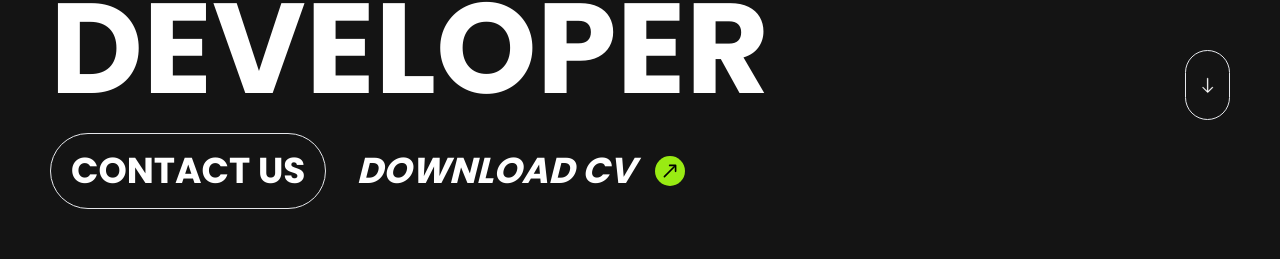
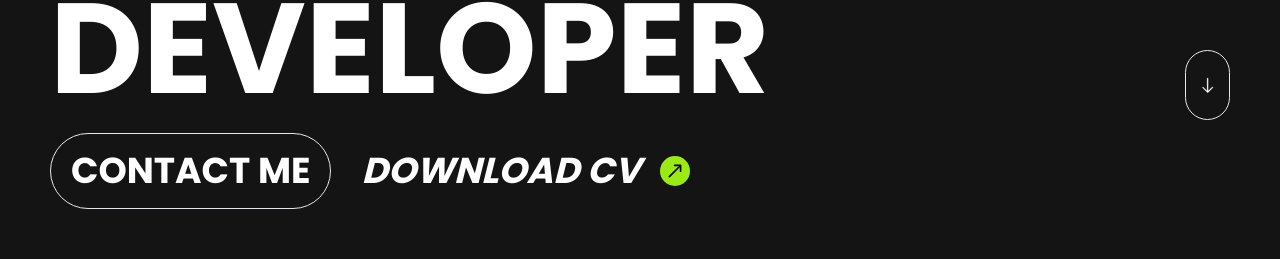
Before and after one commit to sanchitttt/portfolio, a Next.js app: page / in a window 1280 px wide. Shown: the part 393-652 px from the top of the page. Built offline with nearby package versions, Linux system fonts and the light colour scheme.

Commit message:
added functionality to some navbar buttons and download cv button

```diff
--- a/app/components/icons/index.tsx
+++ b/app/components/icons/index.tsx
@@ -2,21 +2,25 @@ import Image from "next/image";
 import Link from "next/link";
 
 export function EmailIcon() {
-    return <Image
+    return <Link href='mailto:sanchittewari222@gmail.com'>
+        <Image
             src='/email.svg'
             width={30}
             height={30}
             alt='Email: sanchittewari222@gmail.com'
         />
+    </Link>
 }
 
 export function PhoneIcon() {
-    return <Image
+    return <Link href='tel:837683128'>
+        <Image
             src='/phone.svg'
             width={30}
             height={30}
             alt='Phone: 8376831238'
         />
+    </Link>
 }
 
 export function LinkedinIcon({ size = 30 }: { size?: number }) {
@@ -92,7 +96,7 @@ export function GenericSkillIcon({
     src: string
 }) {
     return <Image
-        className= 'mobile:mx-[25px] tablet:mx-[50px] grayscale hover:grayscale-0 transition'
+        className='mobile:mx-[25px] tablet:mx-[50px] grayscale hover:grayscale-0 transition'
         src={src}
         width={72}
         height={72}
--- a/app/components/sections/LandingSection.tsx
+++ b/app/components/sections/LandingSection.tsx
@@ -1,6 +1,8 @@
 import React from 'react';
 import { ChevronTopRight, DownArrow, GithubIcon, LinkedinIcon } from '../icons';
 import { motion } from 'framer-motion';
+import Link from 'next/link';
+import config from '@/app/config';
 
 function LandingSection() {
     return (
@@ -12,9 +14,13 @@ function LandingSection() {
                     </div>
                     <div className='flex gap-[30px] items-center mt-[30px]'>
                         <button className='text-white border-[1px] uppercase rounded-full  flex items-center justify-center mainButtonText py-[10px] px-[20px] font-bold hover:border-green hover'>
-                            Contact us
+                            Contact me
                         </button>
-                        <div className='flex items-center gap-[20px]'>
+                        <Link
+                            href={config.cvUrl}
+                            target="_blank"
+                        >
+                            <button className='flex items-center gap-[20px]'>
                                 <i className='leftHover text-white font-bold uppercase  mainButtonText'
                                 >
                                     Download CV
@@ -22,7 +28,8 @@ function LandingSection() {
                                 <div className='w-[30px] h-[30px] flex items-center justify-center bg-green rounded-full'>
                                     <ChevronTopRight />
                                 </div>
-                        </div>
+                            </button>
+                        </Link>
                     </div>
 
                 </div>
--- a/app/config/index.tsx
+++ b/app/config/index.tsx
@@ -1,5 +1,6 @@
 const config = {
     speed: 150,
+    cvUrl: 'https://drive.google.com/file/d/1-XZAFRHI7IdpHF61Hso-HyfKIUjj7geG/view?usp=sharing',
     skills: [
         'React',
         'Next.js',
@@ -61,7 +62,7 @@ const config = {
         {
             src: '/qtrip.png',
             projectName: 'Tour Book Website',
-            skillsUsed: ['Vanilla JS', 'CSS', 'HTML', 'DOM Manipulation','Local Storage'],
+            skillsUsed: ['Vanilla JS', 'CSS', 'HTML', 'DOM Manipulation', 'Local Storage'],
             githubLink: '',
             deployedLink: 'https://qtrip-dynamic-sanchit.netlify.app'
         },
```
Lines whose indentation alone changed are shown as unchanged.
